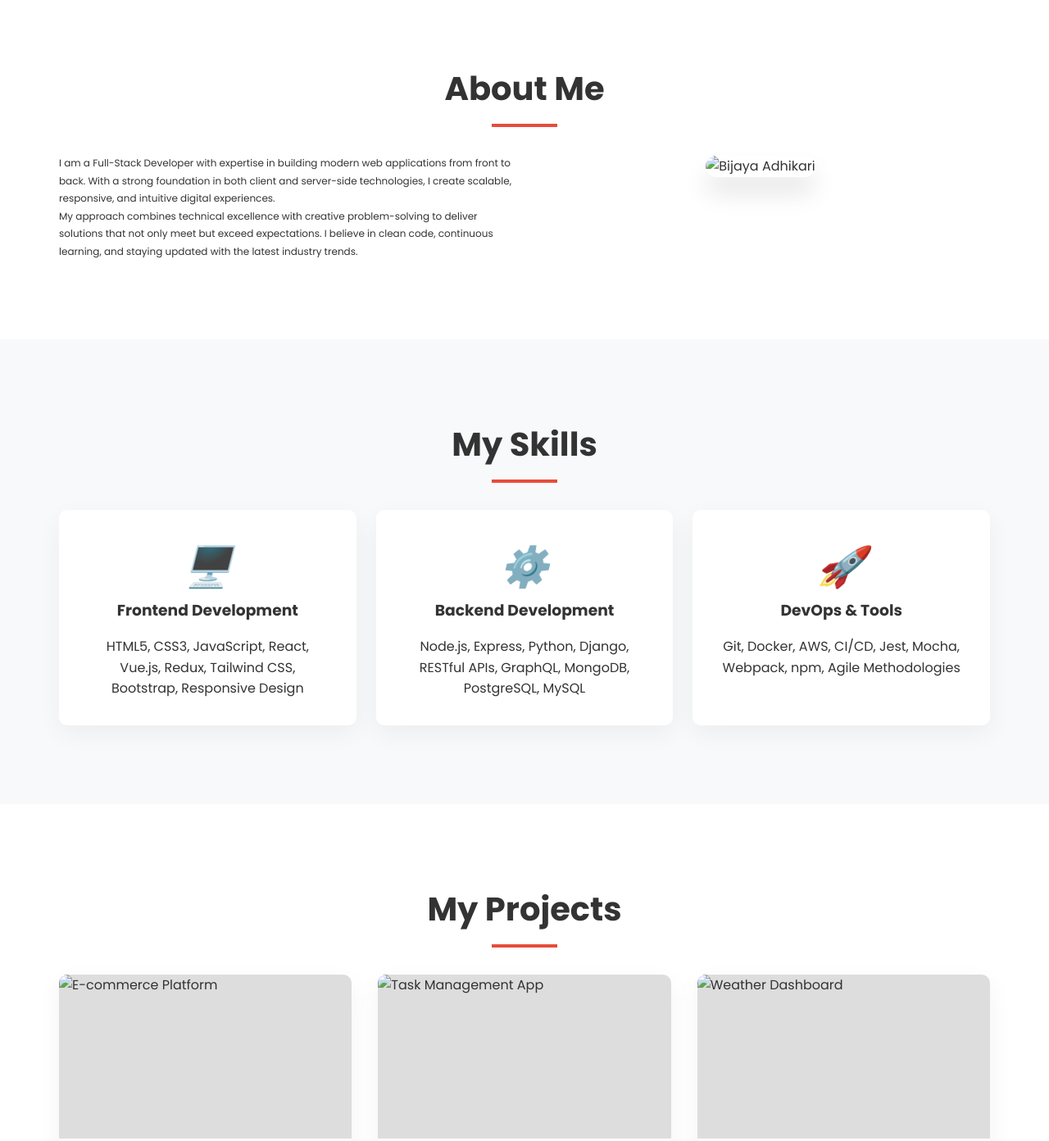
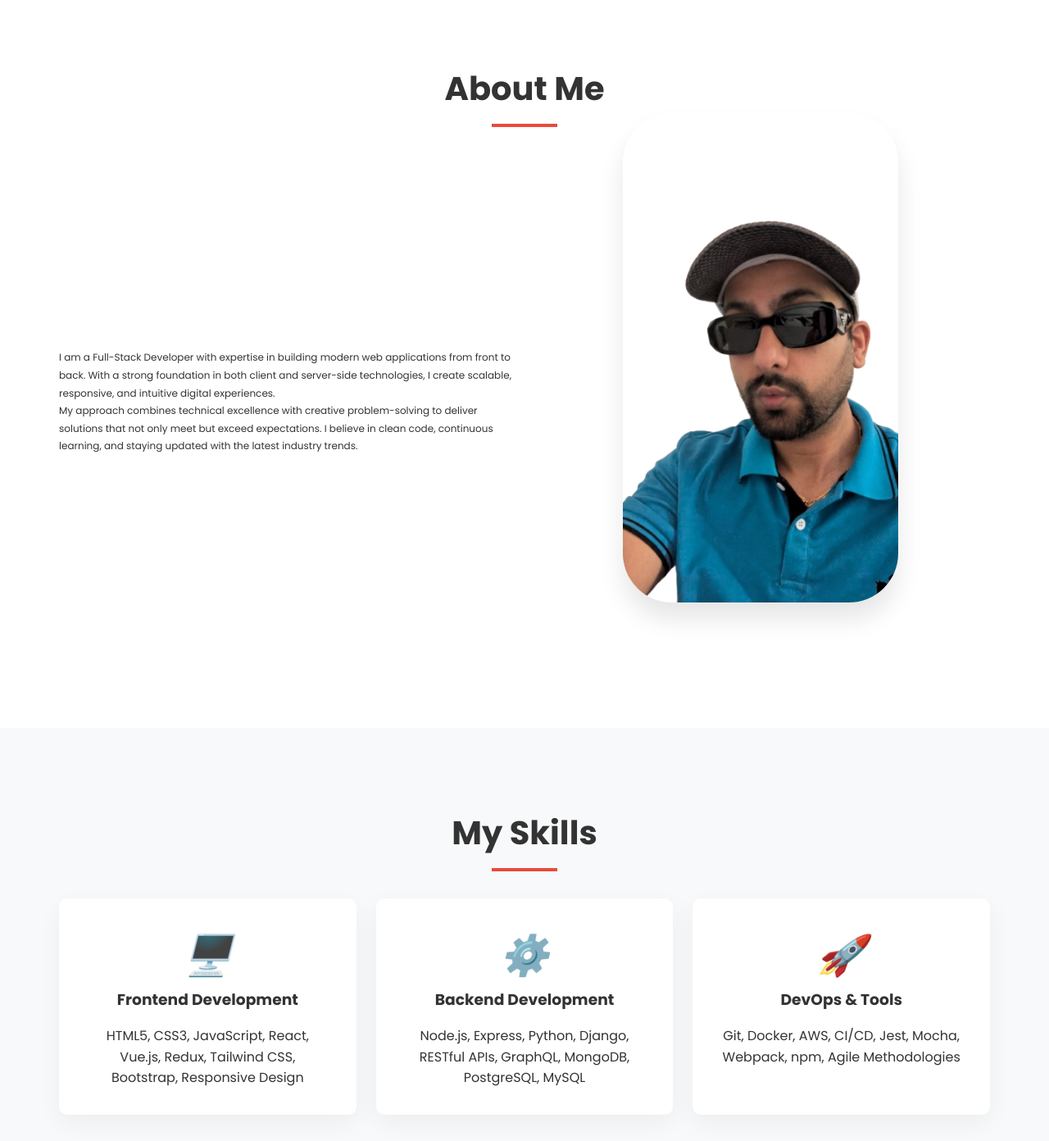
Before and after one commit to bjadhs/bjadhs.github.io, a plain HTML site: page index.html in a window 1280 px wide. Shown: the part 820-2212 px from the top of the page at 82% size. Drawn offline with nearby package versions, Linux system fonts and the light colour scheme.

Commit message:
Update img path

```diff
--- a/index.html
+++ b/index.html
@@ -55,7 +55,7 @@
           <p>My approach combines technical excellence with creative problem-solving to deliver solutions that not only meet but exceed expectations. I believe in clean code, continuous learning, and staying updated with the latest industry trends.</p>
         </div>
         <div class="about-image">
-          <img src="./img/bj.png" alt="Bijaya Adhikari">
+          <img src="./bj.png" alt="Bijaya Adhikari">
         </div>
       </div>
     </div>
@@ -92,7 +92,7 @@
       <div class="projects-grid">
         <div class="project-card">
           <div class="project-image">
-            <img src="./img/nodejs.svg" alt="E-commerce Platform">
+            <img src="./nodejs.svg" alt="E-commerce Platform">
           </div>
           <div class="project-content">
             <h3>E-commerce Platform</h3>
@@ -108,7 +108,7 @@
         </div>
         <div class="project-card">
           <div class="project-image">
-            <img src="./img/nodejs.svg" alt="Task Management App">
+            <img src="./nodejs.svg" alt="Task Management App">
           </div>
           <div class="project-content">
             <h3>Task Management App</h3>
@@ -123,7 +123,7 @@
         </div>
         <div class="project-card">
           <div class="project-image">
-            <img src="./img/nodejs.svg" alt="Weather Dashboard">
+            <img src="./nodejs.svg" alt="Weather Dashboard">
           </div>
           <div class="project-content">
             <h3>Weather Dashboard</h3>
```
